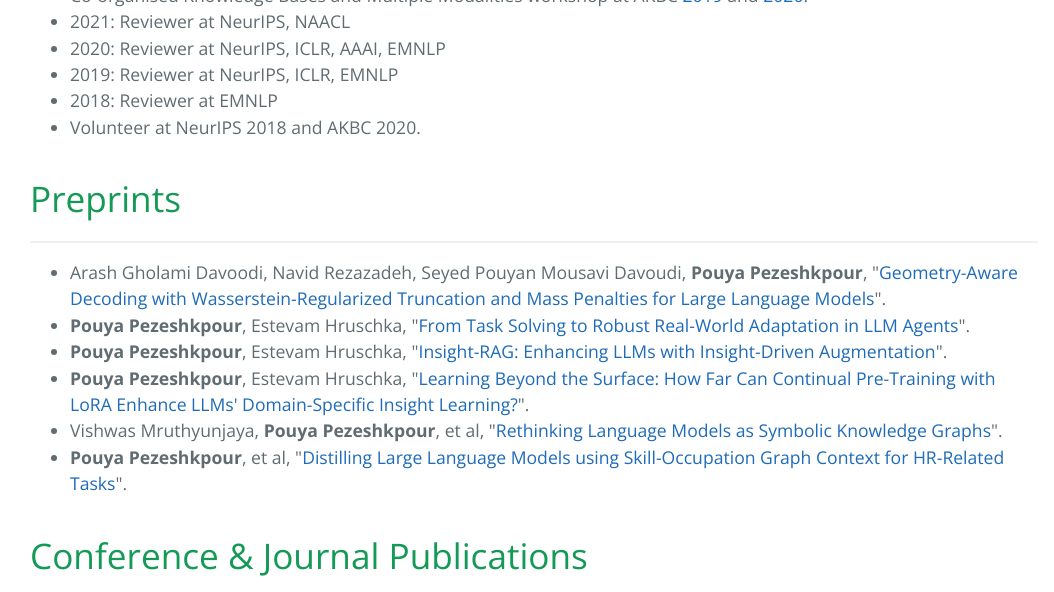
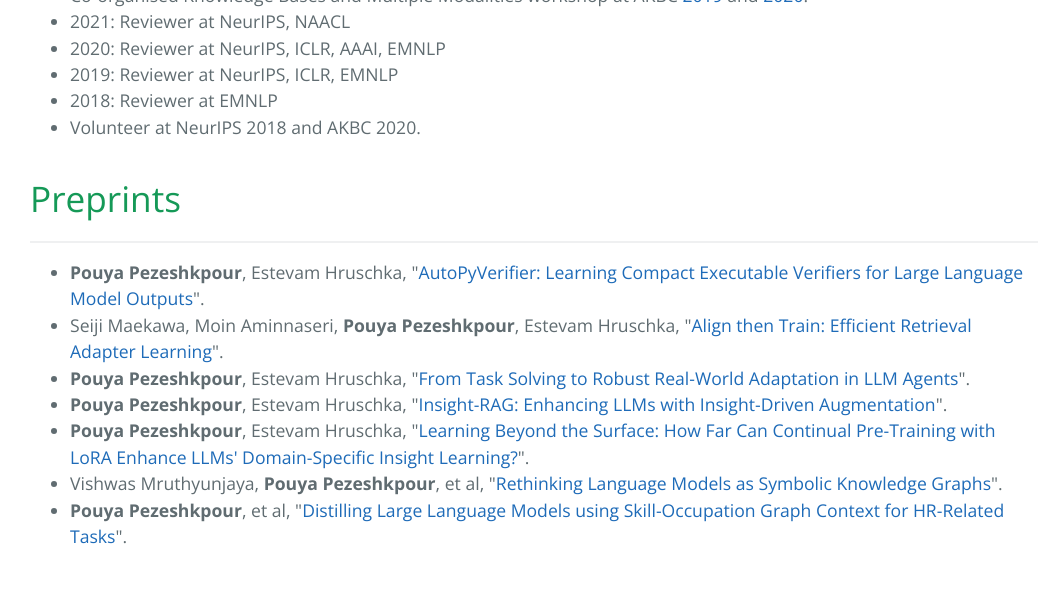
Before and after one commit to pouyapez/pouyapez.github.io, a Jekyll site: the page built from index.md, in a window 1280 px wide and 1400 px high, scrolled down 1100 px. Shown: the top 592 px of the window, without its empty margins (106-1160 px from the left). Built offline with Jekyll 4.4.1, drawn with Linux system fonts in a browser that asks for light colours; some of the changed text lies outside the part shown.

Commit message:
Update index.md

```diff
--- a/index.md
+++ b/index.md
@@ -43,7 +43,8 @@
 # Preprints
 <hr>
 <ul>
-   <li>Arash Gholami Davoodi, Navid Rezazadeh, Seyed Pouyan Mousavi Davoudi, <b>Pouya Pezeshkpour</b>, "<a href="https://arxiv.org/abs/2602.10346">Geometry-Aware Decoding with Wasserstein-Regularized Truncation and Mass Penalties for Large Language Models</a>".</li>
+   <li><b>Pouya Pezeshkpour</b>, Estevam Hruschka, "<a href="https://arxiv.org/abs/2604.22937">AutoPyVerifier: Learning Compact Executable Verifiers for Large Language Model Outputs</a>".</li>
+   <li>Seiji Maekawa, Moin Aminnaseri, <b>Pouya Pezeshkpour</b>, Estevam Hruschka, "<a href="https://arxiv.org/pdf/2604.03403">Align then Train: Efficient Retrieval Adapter Learning</a>".</li>
    <li><b>Pouya Pezeshkpour</b>, Estevam Hruschka, "<a href="https://arxiv.org/abs/2602.02760">From Task Solving to Robust Real-World Adaptation in LLM Agents</a>".</li>
    <li><b>Pouya Pezeshkpour</b>, Estevam Hruschka, "<a href="https://arxiv.org/pdf/2504.00187">Insight-RAG: Enhancing LLMs with Insight-Driven Augmentation</a>".</li>
    <li><b>Pouya Pezeshkpour</b>, Estevam Hruschka, "<a href="https://arxiv.org/abs/2501.17840">Learning Beyond the Surface: How Far Can Continual Pre-Training with LoRA Enhance LLMs' Domain-Specific Insight Learning?</a>".</li>
@@ -55,6 +56,29 @@
 # Conference & Journal Publications
 <hr>
 <ul>
+<div class="menu-container noselect">
+   <table class="content-table">
+    <col width="500px" />
+    <col width="800px" />
+      <tr>
+        <td>
+          <img class="left-align image noselect" src="/images/decode.png" width="1000">
+        </td>
+        <td>
+          <p class="text cright-align text-large add-top-margin" style="width:100%;" align="center">
+              <font style="font-size:20px">Geometry-Aware Decoding with Wasserstein-Regularized Truncation and Mass Penalties for Large Language Models</font><br>
+              <font style="font-size:15px">Arash Gholami Davoodi, Navid Rezazadeh, Seyed Pouyan Mousavi Davoudi, <b>Pouya Pezeshkpour</b> <br>
+              ICML (spotlight) 2026</font><br>
+             </p><p align="justify"> <font style="font-size:13px">We introduce Top-W, a geometry-aware decoding method that improves LLM generation by using Wasserstein distance over token embeddings to preserve semantic structure during truncation. Unlike prior samplers that rely mainly on probability mass or entropy, Top-W balances semantic closeness, retained mass, and diversity. Our theory gives an efficient closed-form subset update, and experiments across GSM8K, GPQA, AlpacaEval, and MT-Bench show consistent gains over strong decoding baselines, improving both accuracy and creativity.
+ </font><br></p>
+                      <p align="center">
+             <font style="font-size:15px"><a href="https://arxiv.org/pdf/2602.10346">PDF</a></font>
+             </p>
+        </td>
+      </tr>
+   </table>
+</div>
+<hr>
 <div class="menu-container noselect">
    <table class="content-table">
     <col width="500px" />
```
